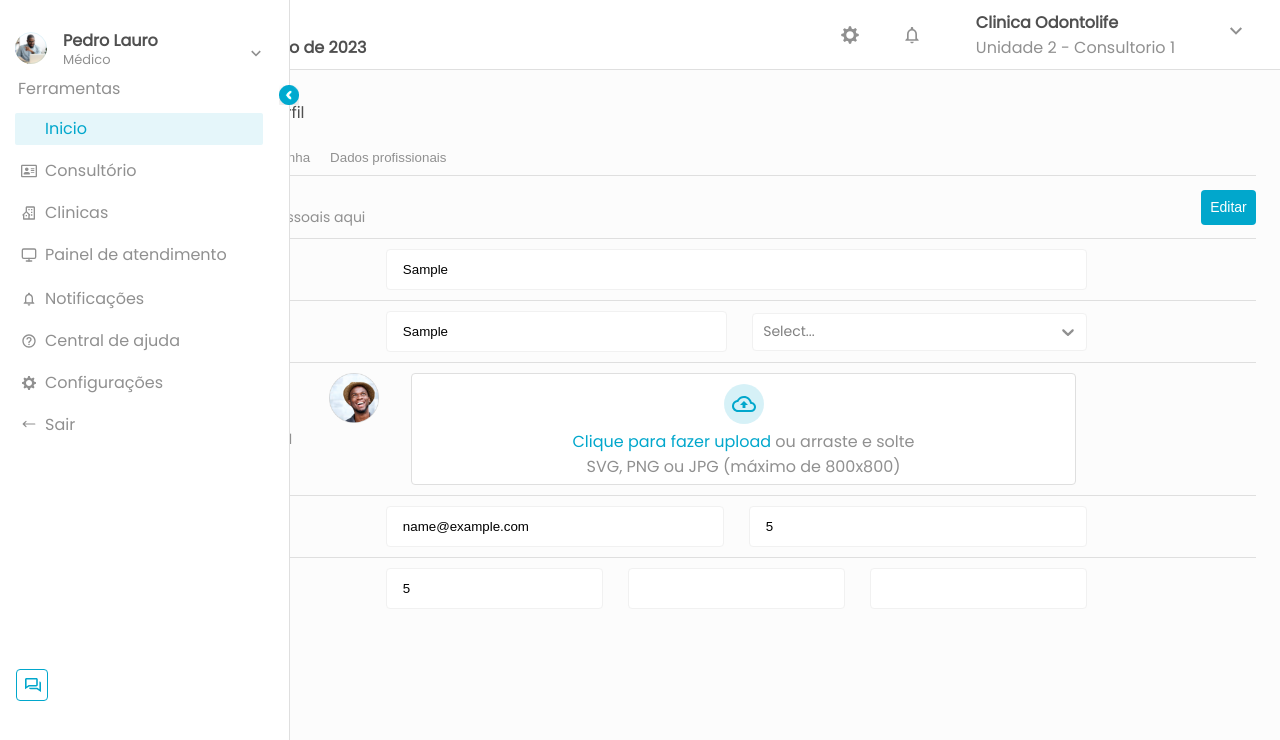
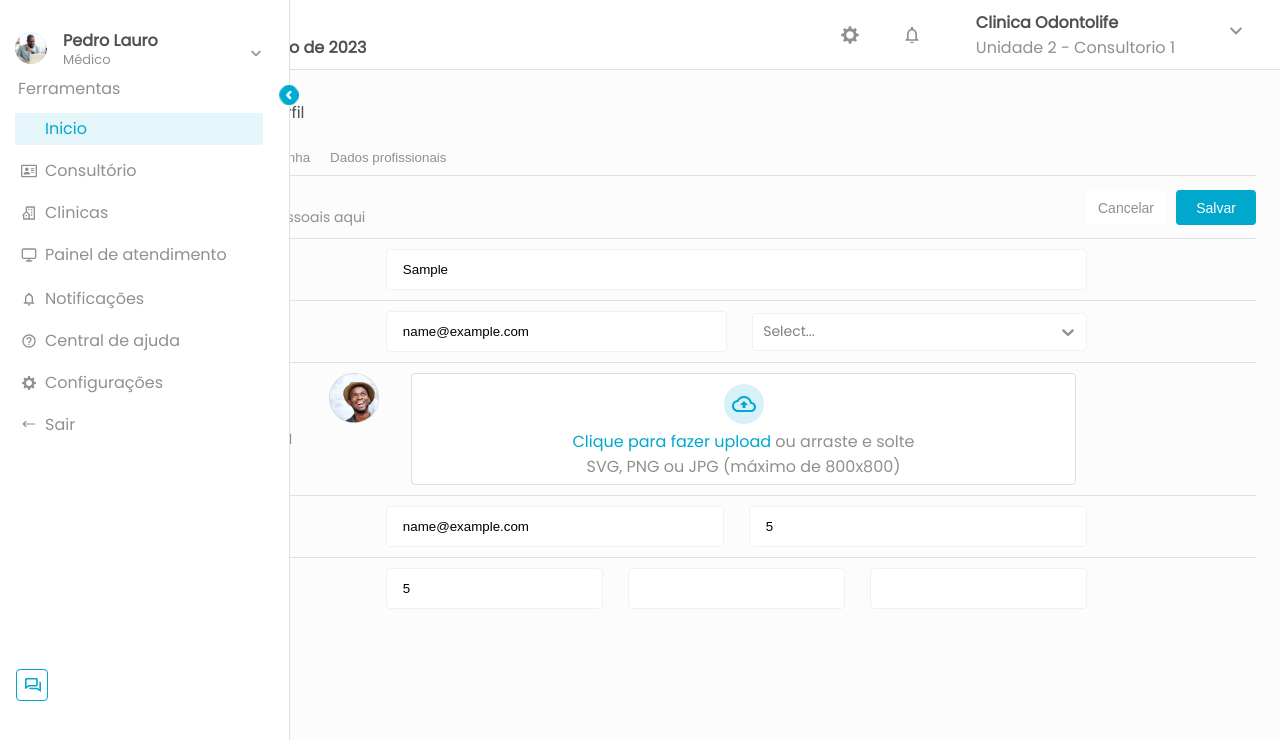
Before and after one commit to nielitton/healthdev_odontolife, a React (Vite) app: page / in a window 1280 px wide. Both pictures are taken after typing "Sample", "Sample", "Sample", "name@example.com", "5", "5" into the empty fields and a click on the button "Editar". Shown: the top 740 px of the page. Built offline with nearby package versions, Linux system fonts and the light colour scheme; some icons are missing.

Commit message:
feat: Pegando valores do formulário

```diff
--- a/src/components/address/index.jsx
+++ b/src/components/address/index.jsx
@@ -1,20 +1,26 @@
-import { Button, FormLineStyle, InputStyle } from "../generalDatas/style";
+import { FormLineStyle, InputStyle } from "../generalDatas/style";
 import { useForm } from "react-hook-form";
 import { CustomSelect } from "../select";
+import { ButtonsEditMode } from "../buttonsEditMode";
+import { useState } from "react";
 
 const Adress = () => {
+    const [ editMode, setEditMode ] = useState(false)
+    const { register, handleSubmit } = useForm()
 
-    const { register, handleSubmit } = useForm()
+    const formSubmit = (data) => {
+        console.log(data)
+    }
 
   return (
     <div>
-      <form>
+      <form onSubmit={handleSubmit(formSubmit)}>
         <FormLineStyle>
           <div>
             <p className="text-title">Informações pessoais</p>
             <p>Atualize sua foto e dados pessoais aqui</p>
           </div>
-          <Button>Editar</Button>
+          <ButtonsEditMode editMode={editMode} setEditMode={setEditMode}>Salvar</ButtonsEditMode>
         </FormLineStyle>
         <FormLineStyle>
           <p className="title">Nascimento / Sexo</p>
@@ -24,7 +30,7 @@ const Adress = () => {
           </div>
         </FormLineStyle>
         <FormLineStyle>
-          <p className="title">RG / CPF / CNS</p>
+          <p className="title">Logradouro / Número / Bairro</p>
           <div className="separated-inputs">
             <InputStyle type="text"  {...register("street")} />
             <InputStyle type="number" {...register('home-number')}/>
--- /dev/null
+++ b/src/components/buttonsEditMode/index.jsx
@@ -0,0 +1,21 @@
+import { Button, EditModeStyle } from "./styled";
+
+const ButtonsEditMode = ({ editMode, setEditMode, isPassword, children }) => {
+  return (
+    <>
+      {!!editMode === false && (
+        <Button onClick={() => setEditMode(!editMode)}>Editar</Button>
+      )}
+      {!!editMode === true && (
+        <EditModeStyle>
+          <Button editMode={editMode} onClick={() => setEditMode(false)}>
+            Cancelar
+          </Button>
+          <Button isPassword={isPassword} type="submit">{children}</Button>
+        </EditModeStyle>
+      )}
+    </>
+  );
+};
+
+export { ButtonsEditMode }
--- /dev/null
+++ b/src/components/buttonsEditMode/styled.js
@@ -0,0 +1,20 @@
+import { styled } from "styled-components";
+
+export const Button = styled.button`
+  width: ${({isPassword}) => isPassword ? '120px' : '80px'};
+  height: 35px;
+  padding: 10px;
+  border-radius: 4px;
+  background-color: ${({ editMode }) => editMode ? 'white' : 'var(--blue-color)'};
+  color: ${({ editMode }) => editMode ? 'var(--text-color-light)' : 'white'};
+  font-size: 14px;
+  font-weight: 500;
+  &:hover {
+    background-color: ${({ editMode }) => editMode ? 'var(--border-color)' : 'var(--blue-color-bold)'};
+  }
+`;
+
+export const EditModeStyle = styled.div`
+  display: flex;
+  gap: 10px;
+`
--- a/src/components/generalDatas/index.jsx
+++ b/src/components/generalDatas/index.jsx
@@ -1,13 +1,18 @@
-import { useForm } from "react-hook-form";
-import { Button, FormLineStyle, InputStyle } from "./style";
-import { useDropzone } from "react-dropzone";
 import ProfileImageUpload from "../../assets/profileImageUpload.png";
 import iconImageUpload from "../../assets/iconImageUpload.svg";
 
+import { useForm } from "react-hook-form";
+import { FormLineStyle, InputStyle } from "./style";
+import { useDropzone } from "react-dropzone";
+
 import { CustomSelect } from "../select";
+import { useState } from "react";
+import { ButtonsEditMode } from "../buttonsEditMode";
 
 const GeneralDatas = () => {
   const { getRootProps } = useDropzone();
+  const [editMode, setEditMode] = useState(false);
+
 
   const options = [
     { value: "Masculino", label: "Masculino" },
@@ -32,7 +37,7 @@ const GeneralDatas = () => {
             <p className="text-title">Informações pessoais</p>
             <p>Atualize sua foto e dados pessoais aqui</p>
           </div>
-          <Button>Editar</Button>
+          <ButtonsEditMode editMode={editMode} setEditMode={setEditMode}>Salvar</ButtonsEditMode>
         </FormLineStyle>
         <FormLineStyle>
           <p className="title">Nome / Sobrenome</p>
@@ -42,7 +47,7 @@ const GeneralDatas = () => {
           <p className="title">Nascimento / Sexo</p>
           <div className="separated-inputs">
             <InputStyle {...register("born")} />
-            <CustomSelect />
+            <CustomSelect options={options} />
           </div>
         </FormLineStyle>
         <FormLineStyle>
@@ -52,7 +57,7 @@ const GeneralDatas = () => {
           </div>
           <div className="profile-image-upload">
             <img src={ProfileImageUpload} alt="" />
-            <div { ...getRootProps() } className="container-upload-image">
+            <div {...getRootProps()} className="container-upload-image">
               <img
                 src={iconImageUpload}
                 className="upload-icon"
@@ -69,15 +74,15 @@ const GeneralDatas = () => {
           <p className="title">Nascimento / Sexo</p>
           <div className="separated-inputs">
             <InputStyle type="email" {...register("born")} />
-            <InputStyle type="number" {...register('phone')}/>
+            <InputStyle type="number" {...register("phone")} />
           </div>
         </FormLineStyle>
         <FormLineStyle>
           <p className="title">RG / CPF / CNS</p>
           <div className="separated-inputs">
-            <InputStyle type="number"  {...register("rg")} />
-            <InputStyle type="number" {...register('cpf')}/>
-            <InputStyle type="number" {...register('cns')}/>
+            <InputStyle type="number" {...register("rg")} />
+            <InputStyle type="number" {...register("cpf")} />
+            <InputStyle type="number" {...register("cns")} />
           </div>
         </FormLineStyle>
       </form>
--- a/src/components/generalDatas/style.js
+++ b/src/components/generalDatas/style.js
@@ -1,17 +1,4 @@
 import { styled } from "styled-components";
-
-export const Button = styled.button`
-  width: 55px;
-  height: 35px;
-  border-radius: 4px;
-  background-color: var(--blue-color);
-  color: white;
-  font-size: 14px;
-  font-weight: 500;
-  &:hover {
-    background-color: var(--blue-color-bold);
-  }
-`;
 
 export const FormLineStyle = styled.div`
   border-top: 1px solid var(--border-color);
--- a/src/components/password/index.jsx
+++ b/src/components/password/index.jsx
@@ -1,33 +1,54 @@
 import { useForm } from "react-hook-form";
-import { Button, FormLineStyle, InputStyle } from "../generalDatas/style";
+import { FormLineStyle, InputStyle } from "../generalDatas/style";
+import { useState } from "react";
+import { ButtonsEditMode } from "../buttonsEditMode";
 
 const Password = () => {
-    const { register, handleSugmit } = useForm()
+  const [editMode, setEditMode] = useState(false);
+  const { register, handleSubmit } = useForm();
+
+  const handleFormSubmit = (data) => {
+    console.log(data)
+  }
 
   return (
     <div>
-      <form>
+      <form onSubmit={handleSubmit(handleFormSubmit)}>
         <FormLineStyle>
           <div>
             <p className="text-title">Informações pessoais</p>
             <p>Atualize sua foto e dados pessoais aqui</p>
           </div>
-          <Button className="password-button">Mudar senha</Button>
+          <ButtonsEditMode isPassword={true} editMode={editMode} setEditMode={setEditMode}>Salvar senha</ButtonsEditMode>
         </FormLineStyle>
         <FormLineStyle>
           <p className="title">Usuário / Senha</p>
           <div className="separated-inputs">
-            <InputStyle type="text"  {...register("username")} />
-            <InputStyle type="password" {...register('password')} />
+            <InputStyle type="text" {...register("username")} />
+            <InputStyle type="password" {...register("password")} />
           </div>
         </FormLineStyle>
-        <FormLineStyle>
-          <p className="title-text password-title">Nova senha / Repetir senha</p>
-          <div className="separated-inputs new-password-inputs">
-            <InputStyle type="password"  {...register("newPassword")} placeholder="Nova senha"/>
-            <InputStyle type="password" {...register('confirmPassword')} placeholder="Repetir senha"/>
-          </div>
-        </FormLineStyle>
+        { editMode === false ? (
+          ""
+        ) : (
+          <FormLineStyle>
+            <p className="title-text password-title">
+              Nova senha / Repetir senha
+            </p>
+            <div className="separated-inputs new-password-inputs">
+              <InputStyle
+                type="password"
+                {...register("newPassword")}
+                placeholder="Nova senha"
+              />
+              <InputStyle
+                type="password"
+                {...register("confirmPassword")}
+                placeholder="Repetir senha"
+              />
+            </div>
+          </FormLineStyle>
+        )}
       </form>
     </div>
   );
--- a/src/components/professionalDatas/index.jsx
+++ b/src/components/professionalDatas/index.jsx
@@ -1,21 +1,27 @@
-import Select from "react-select";
-import { Button, FormLineStyle, InputStyle } from "../generalDatas/style";
+import { FormLineStyle, InputStyle } from "../generalDatas/style";
 import { useForm } from "react-hook-form";
 import { Switch } from "../switch";
 import { CustomSelect } from "../select";
+import { ButtonsEditMode } from "../buttonsEditMode";
+import { useState } from "react";
 
 const ProfessionalDatas = () => {
   const { register, handleSubmit } = useForm();
+  const [ editMode, setEditMode ] = useState(false)
+
+  const handleFormSubmit = (data) => {
+    console.log(data)
+  }
 
   return (
     <div>
-      <form>
+      <form onSubmit={handleSubmit(handleFormSubmit)}>
         <FormLineStyle>
           <div>
             <p className="text-title">Informações pessoais</p>
             <p>Atualize sua foto e dados pessoais aqui</p>
           </div>
-          <Button>Editar</Button>
+          <ButtonsEditMode editMode={editMode} setEditMode={setEditMode}>Salvar</ButtonsEditMode>
         </FormLineStyle>
         <FormLineStyle>
           <p className="title">Conselho / Estado conselho</p>
@@ -30,7 +36,7 @@ const ProfessionalDatas = () => {
             <InputStyle
               className="just-one"
               type="text"
-              {...register("complement")}
+              {...register("adviceNumber")}
             />
           </div>
         </FormLineStyle>
@@ -38,7 +44,7 @@ const ProfessionalDatas = () => {
           <p className="title">Especialidade / RQE</p>
           <div className="separated-inputs">
             <CustomSelect />
-            <InputStyle type="number" />
+            <InputStyle type="number" { ...register('rqe') }/>
           </div>
         </FormLineStyle>
         <FormLineStyle>
--- a/src/components/switch/index.jsx
+++ b/src/components/switch/index.jsx
@@ -1,10 +1,20 @@
-import { SwitchRootStyle, SwitchThumbStyle } from "./style";
+import { useState } from "react";
+import {
+  SwitchContainerStyle,
+  SwitchRootStyle,
+  SwitchThumbStyle,
+} from "./style";
 
 const Switch = () => {
+  const [isChecked, setIsChecked] = useState(true);
+
   return (
-    <SwitchRootStyle>
-      <SwitchThumbStyle />
-    </SwitchRootStyle>
+    <SwitchContainerStyle>
+        <SwitchRootStyle onCheckedChange={() => setIsChecked(!isChecked)}>
+          <SwitchThumbStyle />
+        </SwitchRootStyle>
+      {isChecked ? <p>Inativo</p> : <p>Ativo</p>}
+    </SwitchContainerStyle>
   );
 };
 
--- a/src/components/switch/style.js
+++ b/src/components/switch/style.js
@@ -30,3 +30,9 @@ export const SwitchThumbStyle = styled(RadixSwitch.Thumb)`
     transform: translateX(19px);
   }
 `;
+
+export const SwitchContainerStyle = styled.div`
+  display: flex;
+  align-items: center;
+  gap: 12px;
+`;
```
Also changed, not shown: .eslintrc.cjs, src/assets/ellipse.png, src/assets/ellipseLeft.png.
